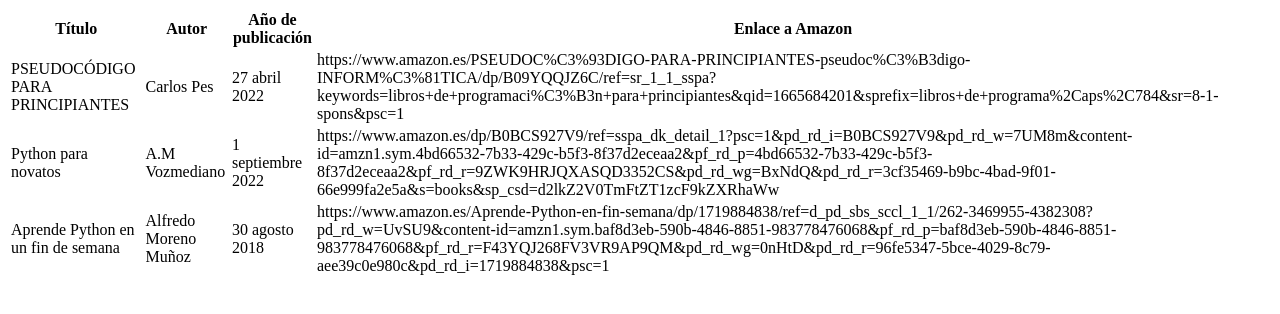
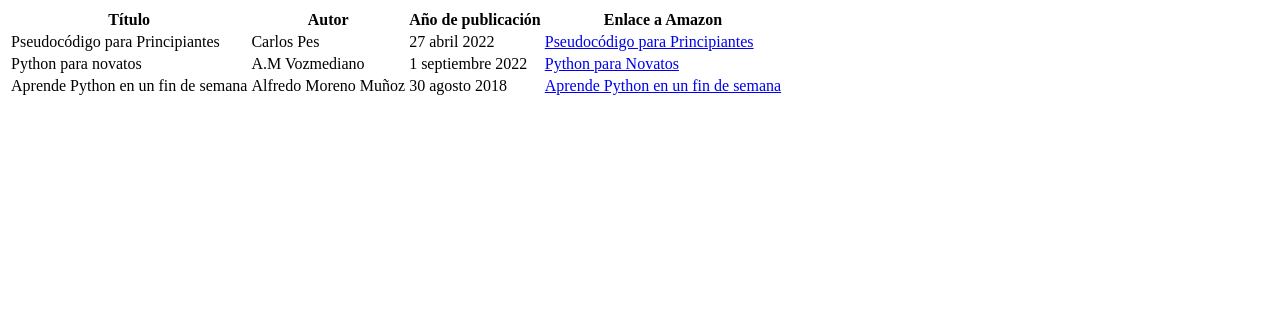
Before and after one commit to M2riel23/OpenBootcamp, a plain HTML site: page formulariosYtablas2.html in a window 1280 px wide. Drawn offline with Linux system fonts and the light colour scheme.

Commit message:
cambios en el enlace

```diff
--- a/formulariosYtablas2.html
+++ b/formulariosYtablas2.html
@@ -15,22 +15,22 @@
         <th>Enlace a Amazon</th>
     </tr>
     <tr>
-        <td>PSEUDOCÓDIGO PARA PRINCIPIANTES</td>
+        <td>Pseudocódigo para Principiantes</td>
         <td>Carlos Pes</td>
         <td>27 abril 2022</td>
-        <td>https://www.amazon.es/PSEUDOC%C3%93DIGO-PARA-PRINCIPIANTES-pseudoc%C3%B3digo-INFORM%C3%81TICA/dp/B09YQQJZ6C/ref=sr_1_1_sspa?keywords=libros+de+programaci%C3%B3n+para+principiantes&qid=1665684201&sprefix=libros+de+programa%2Caps%2C784&sr=8-1-spons&psc=1</td>
+        <td><a href="https://www.amazon.es/PSEUDOC%C3%93DIGO-PARA-PRINCIPIANTES-pseudoc%C3%B3digo-INFORM%C3%81TICA/dp/B09YQQJZ6C/ref=sr_1_1_sspa?keywords=libros+de+programaci%C3%B3n+para+principiantes&qid=1665684201&sprefix=libros+de+programa%2Caps%2C784&sr=8-1-spons&psc=1">Pseudocódigo para Principiantes</a></td>
     </tr>
     <tr>
         <td>Python para novatos</td>
         <td>A.M Vozmediano</td>
         <td>1 septiembre 2022</td>
-        <td>https://www.amazon.es/dp/B0BCS927V9/ref=sspa_dk_detail_1?psc=1&pd_rd_i=B0BCS927V9&pd_rd_w=7UM8m&content-id=amzn1.sym.4bd66532-7b33-429c-b5f3-8f37d2eceaa2&pf_rd_p=4bd66532-7b33-429c-b5f3-8f37d2eceaa2&pf_rd_r=9ZWK9HRJQXASQD3352CS&pd_rd_wg=BxNdQ&pd_rd_r=3cf35469-b9bc-4bad-9f01-66e999fa2e5a&s=books&sp_csd=d2lkZ2V0TmFtZT1zcF9kZXRhaWw</td>
+        <td><a href="https://www.amazon.es/dp/B0BCS927V9/ref=sspa_dk_detail_1?psc=1&pd_rd_i=B0BCS927V9&pd_rd_w=7UM8m&content-id=amzn1.sym.4bd66532-7b33-429c-b5f3-8f37d2eceaa2&pf_rd_p=4bd66532-7b33-429c-b5f3-8f37d2eceaa2&pf_rd_r=9ZWK9HRJQXASQD3352CS&pd_rd_wg=BxNdQ&pd_rd_r=3cf35469-b9bc-4bad-9f01-66e999fa2e5a&s=books&sp_csd=d2lkZ2V0TmFtZT1zcF9kZXRhaWw">Python para Novatos</a></td>
     </tr>
     <tr>
         <td>Aprende Python en un fin de semana</td>
         <td>Alfredo Moreno Muñoz</td>
         <td>30 agosto 2018</td>
-        <td>https://www.amazon.es/Aprende-Python-en-fin-semana/dp/1719884838/ref=d_pd_sbs_sccl_1_1/262-3469955-4382308?pd_rd_w=UvSU9&content-id=amzn1.sym.baf8d3eb-590b-4846-8851-983778476068&pf_rd_p=baf8d3eb-590b-4846-8851-983778476068&pf_rd_r=F43YQJ268FV3VR9AP9QM&pd_rd_wg=0nHtD&pd_rd_r=96fe5347-5bce-4029-8c79-aee39c0e980c&pd_rd_i=1719884838&psc=1</td>
+        <td><a href="https://www.amazon.es/Aprende-Python-en-fin-semana/dp/1719884838/ref=d_pd_sbs_sccl_1_1/262-3469955-4382308?pd_rd_w=UvSU9&content-id=amzn1.sym.baf8d3eb-590b-4846-8851-983778476068&pf_rd_p=baf8d3eb-590b-4846-8851-983778476068&pf_rd_r=F43YQJ268FV3VR9AP9QM&pd_rd_wg=0nHtD&pd_rd_r=96fe5347-5bce-4029-8c79-aee39c0e980c&pd_rd_i=1719884838&psc=1">Aprende Python en un fin de semana</a></td>
     </tr>
     </table>
 </body>
```
